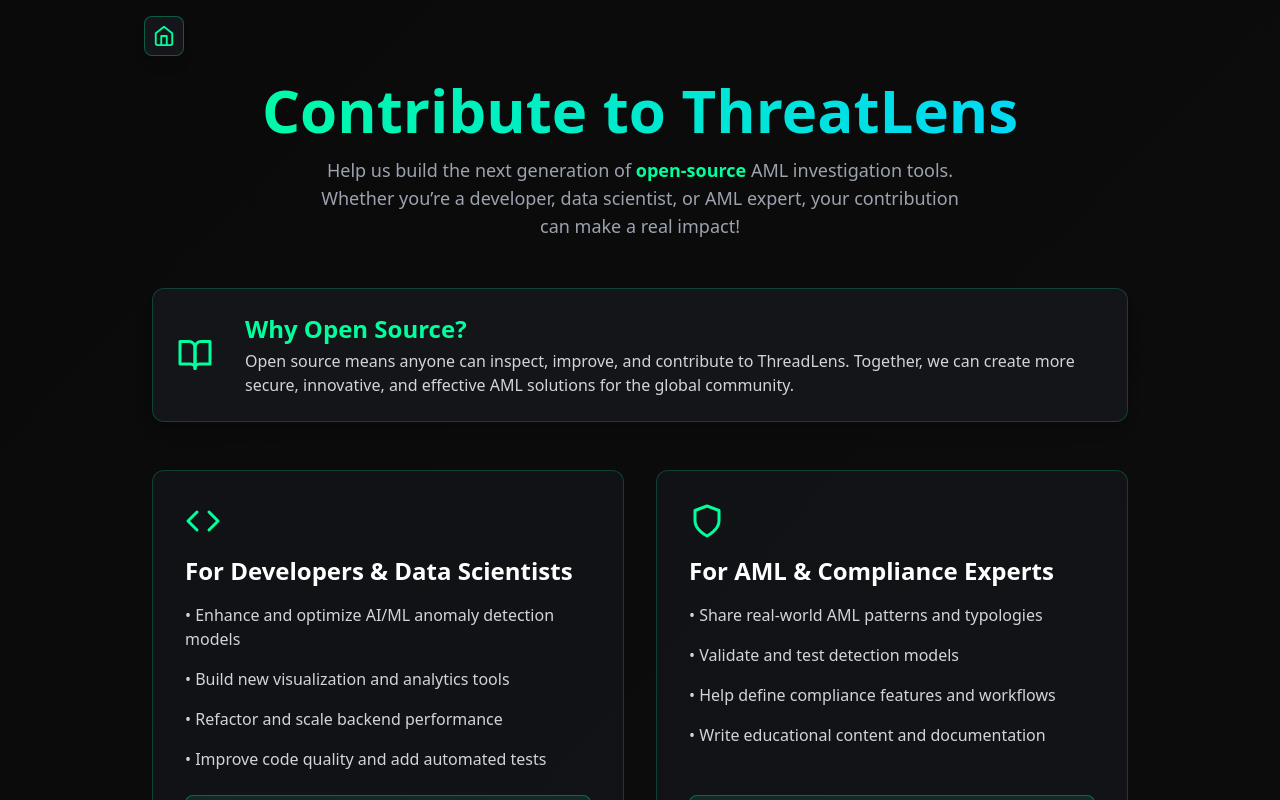
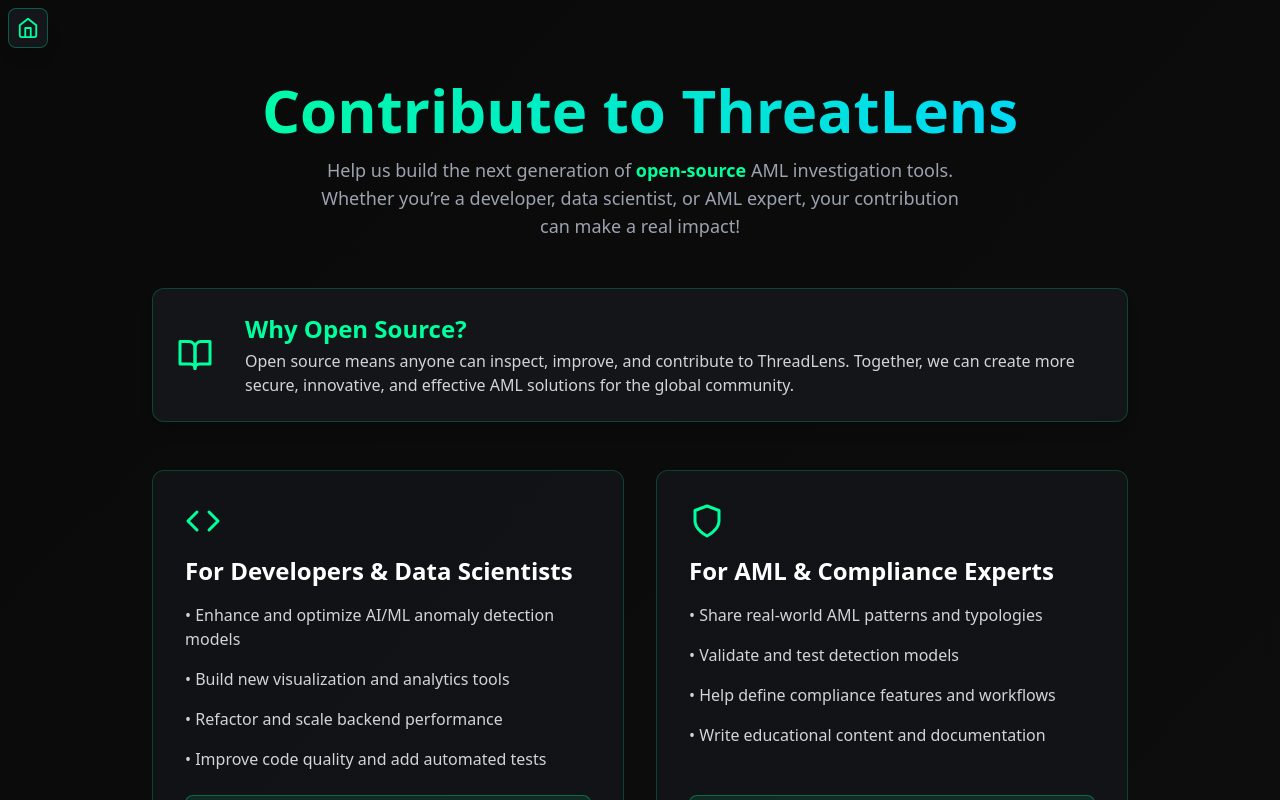
Before and after one commit to innovatewithkishlay/BankLayerTracker, a React (Vite) app in the folder frontend/: page /contribute in a window 1280 px wide. Shown: the top 800 px of the page. Built offline with nearby package versions, Linux system fonts and the light colour scheme; no server answers.

Commit message:
updated the ui

```diff
--- a/frontend/src/pages/ContributePage.tsx
+++ b/frontend/src/pages/ContributePage.tsx
@@ -14,16 +14,16 @@ export default function ContributePage() {
 
   return (
     <div className="min-h-screen bg-gradient-to-br from-[#0a0a0a] to-[#0d0d0d] text-white">
-      <div className="max-w-5xl mx-auto px-6 py-20 relative">
-        {/* Home icon button */}
+      {/* Home icon absolutely fixed at the top-left */}
       <button
         onClick={() => navigate("/")}
-          className="absolute left-0 top-0 m-4 p-2 rounded-lg bg-[#181a20]/80 border border-[#00ff9d]/30 text-[#00ff9d] hover:bg-[#00ff9d]/10 hover:border-[#00ff9d] transition-all shadow-lg"
+        className="fixed left-2 top-2 z-50 p-2 rounded-lg bg-[#181a20]/80 border border-[#00ff9d]/30 text-[#00ff9d] hover:bg-[#00ff9d]/10 hover:border-[#00ff9d] transition-all shadow-lg"
         aria-label="Go to Home"
       >
         <FiHome size={22} />
       </button>
 
+      <div className="max-w-5xl mx-auto px-6 py-20">
         <div className="text-center mb-12">
           <h1 className="text-4xl md:text-6xl font-bold mb-4 bg-gradient-to-r from-[#00ff9d] to-[#00d4ff] bg-clip-text text-transparent">
             Contribute to{" "}
```
Lines whose indentation alone changed are shown as unchanged.
